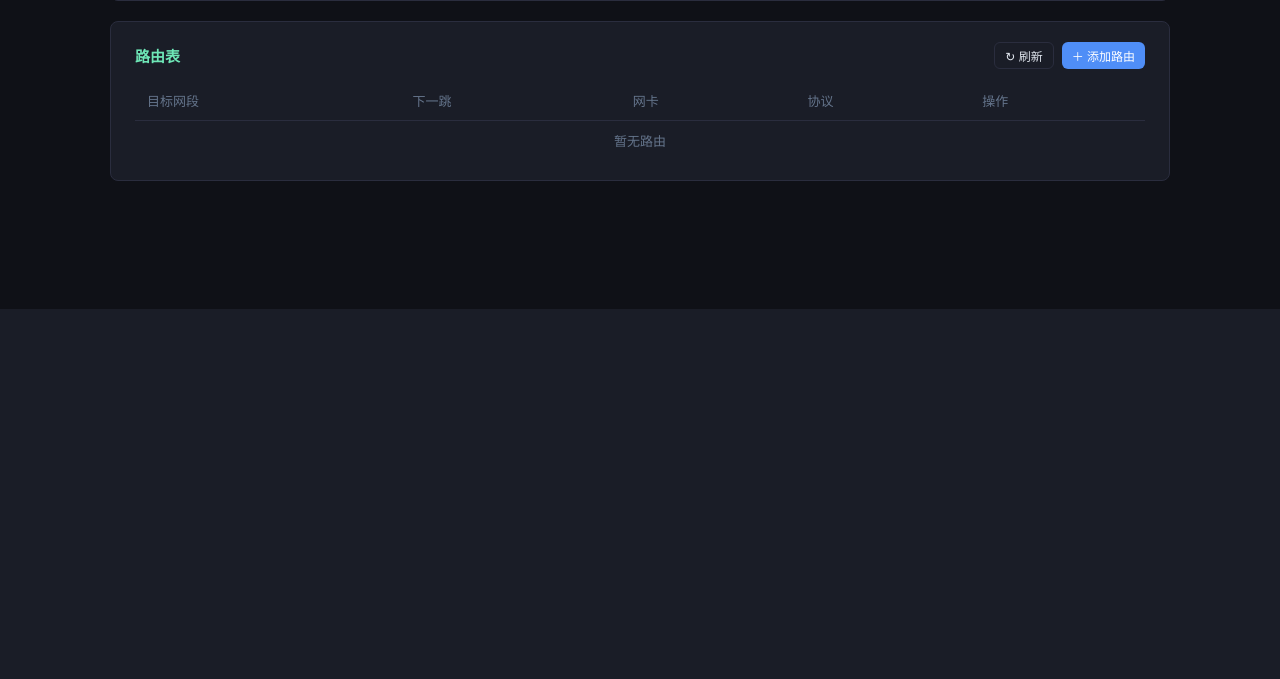
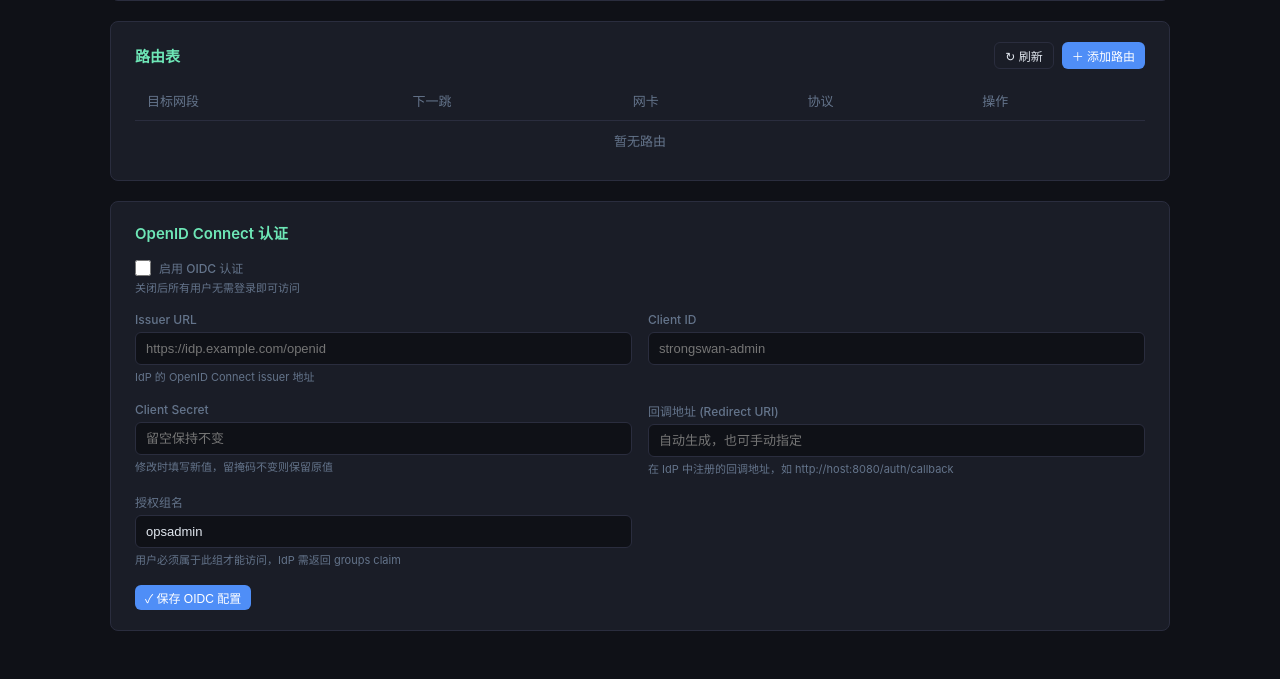
Before and after one commit to neighbour-oldhuang/strongswan-admin, a FastAPI app: page /system in a window 1280 px wide. Shown: the part 491-1170 px from the top of the page. Before the commit the page ends 800 px from the top, so only its background shows below. Run offline with FastAPI, Linux system fonts and the light colour scheme.

Commit message:
fix: 自动检测 swanctl 配置目录，支持 /etc/strongswan/swanctl/
- 新增 SWANCTL_DIR 自动检测，兼容不同发行版路径
- 所有证书、配置写入路径统一使用检测结果
- 新增 OIDC 控制台配置（系统配置页面）
- apply_nat 时自动 enable nftables 开机自启
- DNAT 支持 TCP+UDP 协议选项

```diff
--- a/ctl.py
+++ b/ctl.py
@@ -1,4 +1,14 @@
 import subprocess, shutil, re, os
+from pathlib import Path
+
+def _swanctl_dir() -> str:
+    """自动检测 swanctl 配置根目录"""
+    for d in ("/etc/strongswan/swanctl", "/etc/swanctl"):
+        if Path(d).is_dir():
+            return d
+    return "/etc/swanctl"
+
+SWANCTL_DIR = _swanctl_dir()
 
 def run(cmd: str, input_text: str = None, timeout: int = 15) -> tuple[int, str, str]:
     r = subprocess.run(
@@ -62,14 +72,14 @@ def generate_cert(cn: str, days: int = 3650) -> tuple:
     import os
     if not re.fullmatch(r'[A-Za-z0-9._-]+', cn):
         return 1, "", "CN 只允许字母、数字、点、连字符和下划线"
-    os.makedirs("/etc/swanctl/x509ca", exist_ok=True)
-    os.makedirs("/etc/swanctl/x509", exist_ok=True)
-    os.makedirs("/etc/swanctl/private", exist_ok=True)
+    os.makedirs(f"{SWANCTL_DIR}/x509ca", exist_ok=True)
+    os.makedirs(f"{SWANCTL_DIR}/x509", exist_ok=True)
+    os.makedirs(f"{SWANCTL_DIR}/private", exist_ok=True)
 
-    ca_key  = f"/etc/swanctl/private/{cn}-ca.key.pem"
-    ca_cert = f"/etc/swanctl/x509ca/{cn}-ca.pem"
-    sv_key  = f"/etc/swanctl/private/{cn}.key.pem"
-    sv_cert = f"/etc/swanctl/x509/{cn}.pem"
+    ca_key  = f"{SWANCTL_DIR}/private/{cn}-ca.key.pem"
+    ca_cert = f"{SWANCTL_DIR}/x509ca/{cn}-ca.pem"
+    sv_key  = f"{SWANCTL_DIR}/private/{cn}.key.pem"
+    sv_cert = f"{SWANCTL_DIR}/x509/{cn}.pem"
 
     cmds = [
         # CA 私钥 + 自签名证书
@@ -216,7 +226,7 @@ def write_swanctl(connections: dict):
         lines.extend(secret_block)
         lines.append("}")
 
-    conf_dir = "/etc/swanctl/conf.d"
+    conf_dir = f"{SWANCTL_DIR}/conf.d"
     os.makedirs(conf_dir, exist_ok=True)
     with open(f"{conf_dir}/admin.conf", "w") as f:
         f.write("\n".join(lines) + "\n")
--- a/main.py
+++ b/main.py
@@ -3,11 +3,12 @@ from fastapi.responses import HTMLResponse, RedirectResponse, JSONResponse, Stre
 from fastapi.staticfiles import StaticFiles
 from fastapi.templating import Jinja2Templates
 from pathlib import Path
-import store, ctl, nat, shutil, os, re
+import store, ctl, nat, shutil, os, re, auth
 
 app = FastAPI(title="StrongSwan Admin")
 app.mount("/static", StaticFiles(directory="static"), name="static")
 templates = Jinja2Templates(directory="templates")
+auth.setup(app)
 
 # ── helpers ──────────────────────────────────────────────────────────────────
 
@@ -67,6 +68,25 @@ async def route_del(request: Request, dst: str = Form(...), via: str = Form(""),
     if request.headers.get("accept") == "application/json":
         return JSONResponse({"ok": code == 0, "msg": out or err})
     return redirect("/system", out or err or f"路由 {dst} 已删除", code == 0)
+
+# ── OIDC settings ─────────────────────────────────────────────────────────────
+
+@app.get("/api/oidc")
+async def api_oidc_get():
+    return JSONResponse(auth.get_cfg())
+
+@app.post("/api/oidc")
+async def api_oidc_save(request: Request):
+    body = await request.json()
+    auth.save_cfg({
+        "enabled":        body.get("enabled", False),
+        "issuer":         str(body.get("issuer", "")).strip(),
+        "client_id":      str(body.get("client_id", "")).strip(),
+        "client_secret":  str(body.get("client_secret", "")).strip(),
+        "redirect_uri":   str(body.get("redirect_uri", "")).strip(),
+        "required_group": str(body.get("required_group", "opsadmin")).strip(),
+    })
+    return JSONResponse({"ok": True, "msg": "OIDC 配置已保存"})
 
 # ── NAT management ────────────────────────────────────────────────────────────
 
@@ -223,8 +243,8 @@ _COMMON_FIELDS = [
     ("auth_local",    "本端认证方式",    "select", "psk",             "psk=预共享密钥；pubkey=证书"),
     ("auth_remote",   "对端认证方式",    "select", "psk",             "同上"),
     ("psk",           "预共享密钥 PSK", "password","",               "auth=psk 时填写，双端必须一致"),
-    ("local_cert",    "本端证书文件名",  "text",   "",                "pubkey 认证时，/etc/swanctl/x509/ 下的文件名"),
-    ("remote_cert",   "对端证书文件名",  "text",   "",                "pubkey 认证时，/etc/swanctl/x509ca/ 下的 CA 文件名"),
+    ("local_cert",    "本端证书文件名",  "text",   "",                "pubkey 认证时，x509/ 下的文件名"),
+    ("remote_cert",   "对端证书文件名",  "text",   "",                "pubkey 认证时，x509ca/ 下的 CA 文件名"),
     ("proposals",     "IKE 加密提案",   "select", "aes256-sha256-modp2048", "格式：加密-完整性-DH组，如 modp2048=DH14、modp1024=DH2、ecp256=DH19、ecp384=DH20，需与对端一致"),
     ("esp_proposals", "ESP 加密提案",   "select", "aes256-sha256",          "格式：加密-完整性，对应对端 IPSec/ESP 算法配置，需与对端一致"),
     ("start_action",  "启动动作",        "select", "none",            "none=手动；start=自动发起；trap=按需触发"),
@@ -286,8 +306,8 @@ def _fields_for(conn: dict):
 def _cert_lists():
     def ls(p): return sorted(f.name for f in Path(p).glob("*") if f.is_file()) if Path(p).exists() else []
     return {
-        "local_certs": ls("/etc/swanctl/x509"),
-        "ca_certs":    ls("/etc/swanctl/x509ca"),
+        "local_certs": ls(f"{ctl.SWANCTL_DIR}/x509"),
+        "ca_certs":    ls(f"{ctl.SWANCTL_DIR}/x509ca"),
     }
 
 @app.get("/connections/new", response_class=HTMLResponse)
@@ -393,16 +413,16 @@ async def certs_page(request: Request):
     def ls(p): return sorted(Path(p).glob("*")) if Path(p).exists() else []
     return templates.TemplateResponse("certs.html", {
         "request": request,
-        "ca_certs":    ls("/etc/swanctl/x509ca"),
-        "local_certs": ls("/etc/swanctl/x509"),
-        "private_keys":ls("/etc/swanctl/private"),
+        "ca_certs":    ls(f"{ctl.SWANCTL_DIR}/x509ca"),
+        "local_certs": ls(f"{ctl.SWANCTL_DIR}/x509"),
+        "private_keys":ls(f"{ctl.SWANCTL_DIR}/private"),
         "ok":  request.query_params.get("ok"),
         "err": request.query_params.get("err"),
     })
 
 @app.post("/certs/upload")
 async def cert_upload(cert_type: str = Form(...), file: UploadFile = File(...)):
-    dirs = {"ca": "/etc/swanctl/x509ca", "local": "/etc/swanctl/x509", "key": "/etc/swanctl/private"}
+    dirs = {"ca": f"{ctl.SWANCTL_DIR}/x509ca", "local": f"{ctl.SWANCTL_DIR}/x509", "key": f"{ctl.SWANCTL_DIR}/private"}
     d = dirs.get(cert_type)
     if not d:
         return redirect("/certs", "未知类型", False)
@@ -420,7 +440,7 @@ async def cert_upload(cert_type: str = Form(...), file: UploadFile = File(...)):
 
 @app.post("/certs/delete")
 async def cert_delete(cert_type: str = Form(...), filename: str = Form(...)):
-    dirs = {"ca": "/etc/swanctl/x509ca", "local": "/etc/swanctl/x509", "key": "/etc/swanctl/private"}
+    dirs = {"ca": f"{ctl.SWANCTL_DIR}/x509ca", "local": f"{ctl.SWANCTL_DIR}/x509", "key": f"{ctl.SWANCTL_DIR}/private"}
     d = dirs.get(cert_type)
     if d:
         p = Path(d) / filename
--- a/nat.py
+++ b/nat.py
@@ -150,6 +150,7 @@ def _persist(ruleset: str):
         if include_line not in content:
             with open(main_conf, "a") as f:
                 f.write(f"\n{include_line}\n")
+    run("systemctl enable nftables 2>/dev/null")
 
 
 def stop_nat() -> tuple[int, str, str]:
--- a/requirements.txt
+++ b/requirements.txt
@@ -3,3 +3,6 @@ uvicorn[standard]==0.29.0
 jinja2==3.1.4
 python-multipart==0.0.9
 aiofiles==23.2.1
+authlib==1.3.0
+itsdangerous==2.2.0
+httpx==0.27.0
--- a/templates/_nav.html
+++ b/templates/_nav.html
@@ -5,4 +5,8 @@
   <a href="/certs" {% if active_nav == 'certs' %}class="active"{% endif %}>证书管理</a>
   <a href="/nat" {% if active_nav == 'nat' %}class="active"{% endif %}>NAT 管理</a>
   <a href="/system" {% if active_nav == 'system' %}class="active"{% endif %}>系统配置</a>
+  {% if request.session and request.session.get('user') %}
+  <span style="margin-left:auto;font-size:12px;color:var(--muted)">{{ request.session.get('user') }}</span>
+  <a href="/auth/logout" style="font-size:12px">退出</a>
+  {% endif %}
 </nav>
--- a/templates/system.html
+++ b/templates/system.html
@@ -43,6 +43,48 @@
 
 {% include '_route_modal.html' %}
 
+<!-- OIDC 认证配置 -->
+<div class="card">
+  <div class="card-title">OpenID Connect 认证</div>
+  <div class="form-grid" id="oidc-form">
+    <div class="field" style="grid-column:1/-1">
+      <label style="display:flex;align-items:center;gap:8px;cursor:pointer">
+        <input type="checkbox" id="oidc-enabled" style="width:16px;height:16px;accent-color:var(--accent)">
+        启用 OIDC 认证
+      </label>
+      <span class="hint">关闭后所有用户无需登录即可访问</span>
+    </div>
+    <div class="field">
+      <label>Issuer URL</label>
+      <input type="text" id="oidc-issuer" placeholder="https://idp.example.com/openid">
+      <span class="hint">IdP 的 OpenID Connect issuer 地址</span>
+    </div>
+    <div class="field">
+      <label>Client ID</label>
+      <input type="text" id="oidc-client-id" placeholder="strongswan-admin">
+    </div>
+    <div class="field">
+      <label>Client Secret</label>
+      <input type="password" id="oidc-client-secret" placeholder="留空保持不变">
+      <span class="hint">修改时填写新值，留掩码不变则保留原值</span>
+    </div>
+    <div class="field">
+      <label>回调地址 (Redirect URI)</label>
+      <input type="text" id="oidc-redirect-uri" placeholder="自动生成，也可手动指定">
+      <span class="hint">在 IdP 中注册的回调地址，如 http://host:8080/auth/callback</span>
+    </div>
+    <div class="field">
+      <label>授权组名</label>
+      <input type="text" id="oidc-required-group" placeholder="opsadmin">
+      <span class="hint">用户必须属于此组才能访问，IdP 需返回 groups claim</span>
+    </div>
+  </div>
+  <div style="margin-top:16px">
+    <button class="btn btn-primary btn-sm" onclick="saveOidc()">✓ 保存 OIDC 配置</button>
+    <span id="oidc-msg" style="margin-left:12px;font-size:12px"></span>
+  </div>
+</div>
+
 <script>
 async function loadSysctls() {
   const res = await fetch('/api/sysctls');
@@ -87,6 +129,35 @@ async function delRoute(dst, via, dev) {
 
 loadSysctls();
 loadRoutes();
+loadOidc();
+
+async function loadOidc() {
+  const res = await fetch('/api/oidc');
+  const c = await res.json();
+  document.getElementById('oidc-enabled').checked = c.enabled;
+  document.getElementById('oidc-issuer').value = c.issuer || '';
+  document.getElementById('oidc-client-id').value = c.client_id || '';
+  document.getElementById('oidc-client-secret').value = c.client_secret || '';
+  document.getElementById('oidc-redirect-uri').value = c.redirect_uri || '';
+  document.getElementById('oidc-required-group').value = c.required_group || 'opsadmin';
+}
+
+async function saveOidc() {
+  const body = {
+    enabled:        document.getElementById('oidc-enabled').checked,
+    issuer:         document.getElementById('oidc-issuer').value.trim(),
+    client_id:      document.getElementById('oidc-client-id').value.trim(),
+    client_secret:  document.getElementById('oidc-client-secret').value,
+    redirect_uri:   document.getElementById('oidc-redirect-uri').value.trim(),
+    required_group: document.getElementById('oidc-required-group').value.trim(),
+  };
+  const res = await fetch('/api/oidc', {method:'POST', headers:{'Content-Type':'application/json'}, body:JSON.stringify(body)});
+  const d = await res.json();
+  const msg = document.getElementById('oidc-msg');
+  msg.textContent = d.ok ? '✓ 已保存' : '✗ ' + d.msg;
+  msg.style.color = d.ok ? 'var(--accent2)' : 'var(--danger)';
+  if (d.ok) loadOidc();
+}
 </script>
 </body>
 </html>
```
Also changed, not shown: auth.py (added, +138 -0 lines), 1 other file.
